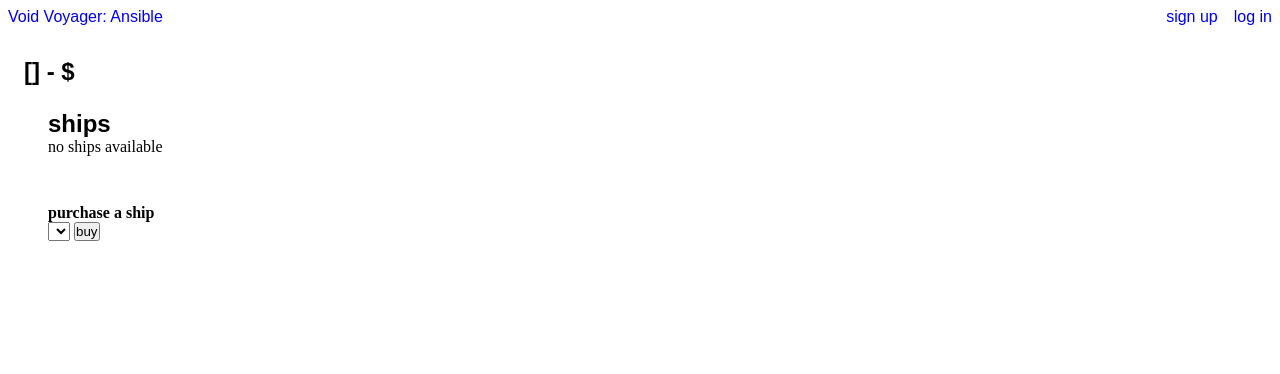
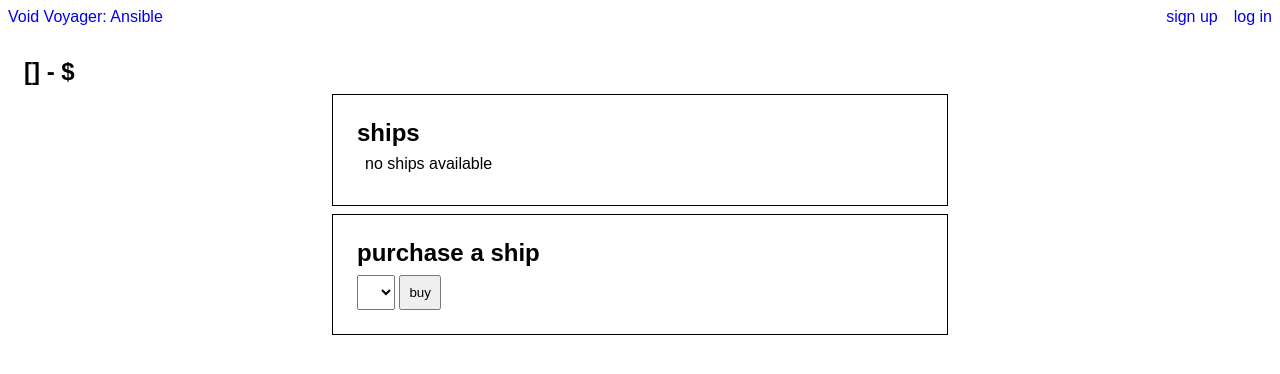
Before and after one commit to Barkerprooks/void-voyager-backend, a Flask app: template templates/dashboard.j2 in a window 1280 px wide. Shown: the top 374 px of the page. Run offline with Flask 3, Linux system fonts and the light colour scheme; the template is opened without the code that fills it, so the values that code supplies are empty.

Commit message:
buy, edit, sell ships

```diff
--- a/app.py
+++ b/app.py
@@ -218,7 +218,7 @@ def sell_ship(ship: int) -> Response:
     if not (pk := get_user_id()):
         return json_error(401)
 
-    user: User = User.get_by_pk(pk)
+    user: User = User.get_by_pk(app, pk)
 
     if user.sell_ship(app, ship):
         return json_response({})
--- a/static/css/dashboard.css
+++ b/static/css/dashboard.css
@@ -7,23 +7,40 @@
 }
 
 #user-details {
+    font-family: Arial;
+    width: 50%;
+    border: 1px solid black;
+    margin: 8px auto;
     padding: 24px;
 }
 
-#uesr-details button {
+#user-details p {
+    padding: 8px;
+}
+
+#user-details button {
     background: none;
     border: none;
 }
 
 #ship-store {
+    font-family: Arial;
+    width: 50%;
+    border: 1px solid black;
     padding: 24px;
+    margin: 8px auto;
+}
+
+#ship-store input, select {
+    margin-top: 8px;
+    padding: 8px;
+    cursor: pointer;
 }
 
 .user-ship-options {
     border: 1px solid black;
     display: flex;
     justify-content: space-between;
-    width: 25%;
     padding: 8px;
     margin: 4px 0;
 }
--- a/static/js/dashboard.js
+++ b/static/js/dashboard.js
@@ -51,7 +51,14 @@ document.addEventListener('DOMContentLoaded', () => {
                 });
 
             } else if (option == "sell") {
-                console.log('SOLD!');
+
+                fetch(`/api/user/sell/ship/${formData.get("ship")}`, {
+                    headers: {"Content-Type": "application/json"},
+                    method: "POST"
+                }).then(response => {
+                    window.location.reload();
+                })
+
             }
         };
     });
--- a/templates/dashboard.j2
+++ b/templates/dashboard.j2
@@ -28,7 +28,7 @@
         {% endif %}
     </div>
     <div id="ship-store">
-        <h4>purchase a ship</h4>
+        <h2>purchase a ship</h2>
         <form id="buy-ship-form">
             <select name="ship">
             {% for ship in ships %}
```
Also changed, not shown: models/user.py (+27 -4 lines).
